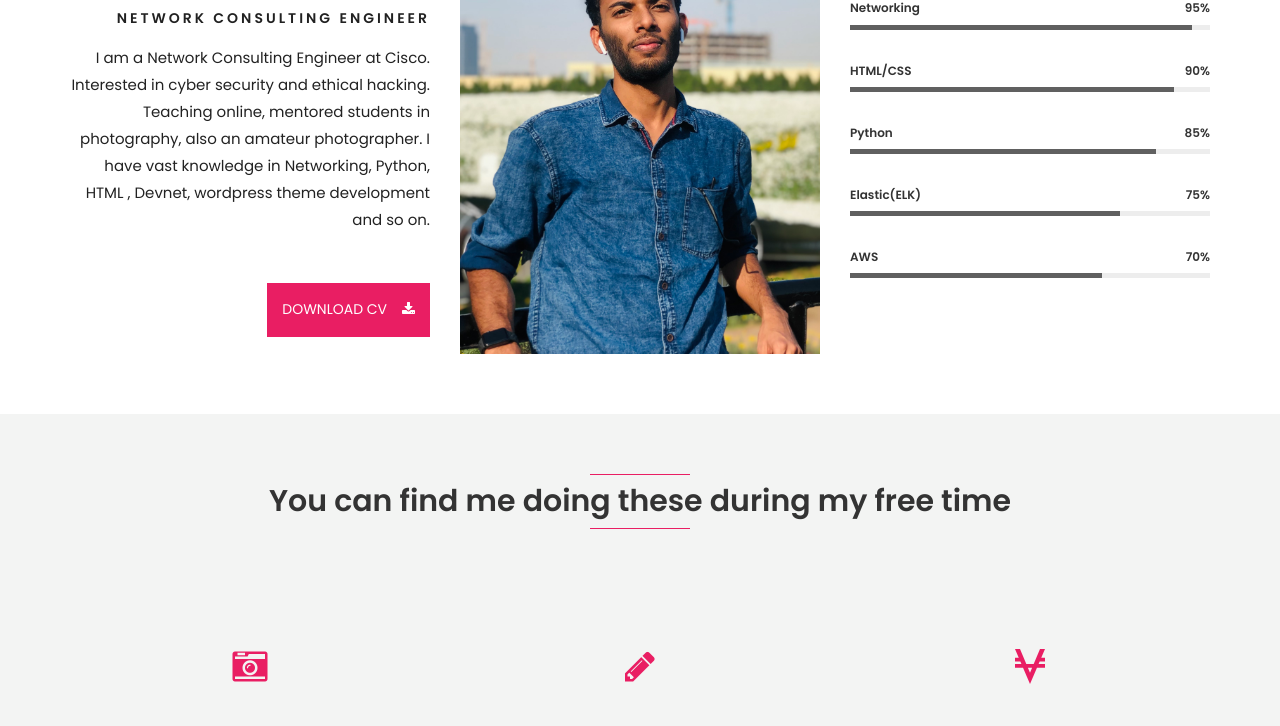
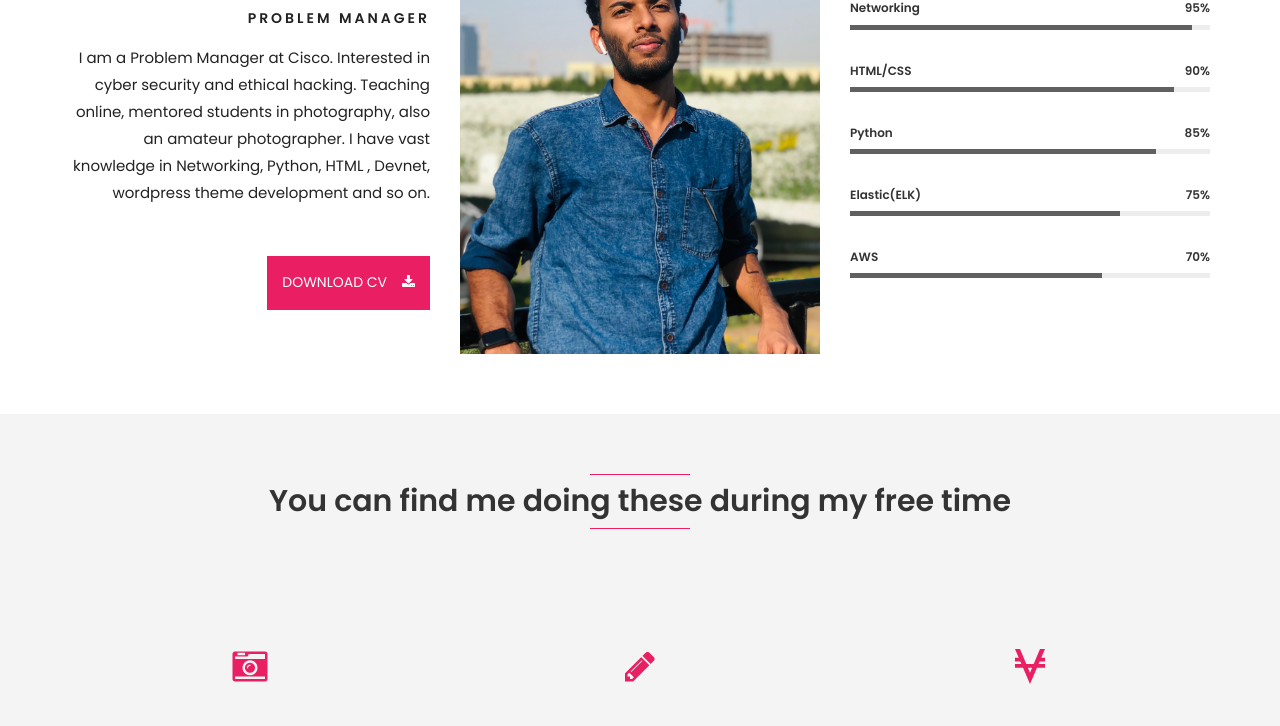
Before and after one commit to mohsin-alam/port.io, a plain HTML site: page index.html in a window 1280 px wide. Shown: the part 995-1721 px from the top of the page. Drawn offline with Linux system fonts and the light colour scheme; animation ran at ten frames a second.

Commit message:
Update index.html

```diff
--- a/index.html
+++ b/index.html
@@ -134,7 +134,7 @@
 
                                         <span class="ah-words-wrapper">
                                             <b class="is-visible">Mohsin Alam</b> <!--edit the name to your name-->
-                                            <b>Network Consulting Engineer</b> <!--edit the designation if you are in different profession-->
+                                            <b>Problem Manager</b> <!--edit the designation if you are in different profession-->
                                             <b>Photographer</b> <!--edit the designation if you are in different profession-->
                                             <b>Web Developer</b> <!--edit the designation if you are in different profession-->
                                         </span>
@@ -171,8 +171,8 @@
                 <div class="col-md-4 col-xs-12 col-sm-6 col-lg-4">
                     <div class="about-text-left">
                         <h2>Mohsin Alam</h2> <!--edit name-->
-                        <h3>Network Consulting Engineer</h3> <!--edit designation-->
-                        <p>I am a Network Consulting Engineer at Cisco. Interested in cyber security and ethical hacking. Teaching online, mentored students in photography, also an amateur photographer. I have vast knowledge in Networking, Python, HTML , Devnet, wordpress theme development and so on. </p>
+                        <h3>Problem Manager</h3> <!--edit designation-->
+                        <p>I am a Problem Manager at Cisco. Interested in cyber security and ethical hacking. Teaching online, mentored students in photography, also an amateur photographer. I have vast knowledge in Networking, Python, HTML , Devnet, wordpress theme development and so on. </p>
                         <a href="images/about/resume.pdf" target="_blank" download>Download CV &nbsp; &nbsp;<i class="fa fa-download"></i></a>
                     </div>
                 </div>
```
